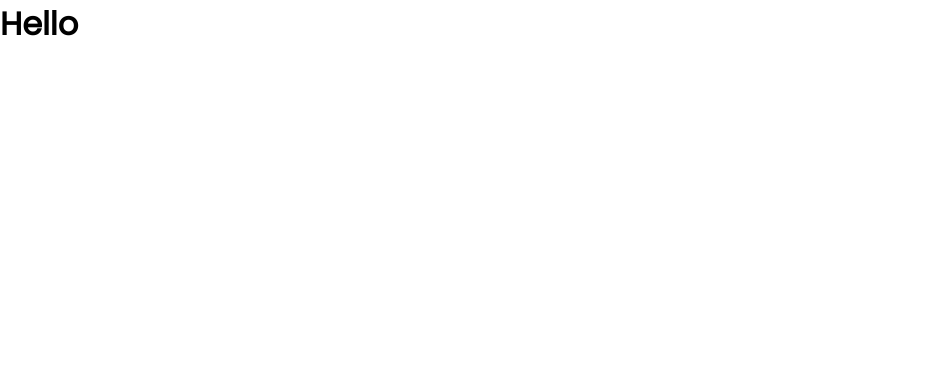
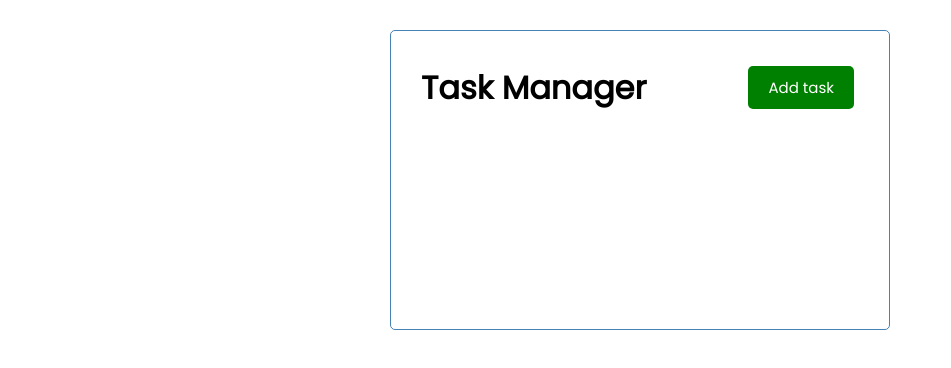
Before and after one commit to Anup4944/vue-js, a Vue app: page / in a window 1280 px wide. Shown: the top 368 px of the page, without its empty margins (0-951 px from the left). Built offline with nearby package versions, Linux system fonts and the light colour scheme.

Commit message:
learned to created components

```diff
--- a/src/App.vue
+++ b/src/App.vue
@@ -1,11 +1,14 @@
 <template>
-  <h1>Hello</h1>
+  <div class="container">
+    <HeaderVue title="Task Manager" />
+  </div>
 </template>
 
 <script>
+import HeaderVue from "./components/Header.vue";
 export default {
   name: "App",
-  components: {},
+  components: { HeaderVue },
 };
 </script>
 
--- /dev/null
+++ b/src/components/Button.vue
@@ -0,0 +1,15 @@
+<template>
+  <button class="btn" :style="{ background: color }">
+    {{ text }}
+  </button>
+</template>
+
+<script>
+export default {
+  name: "Button",
+  props: {
+    text: String,
+    color: String,
+  },
+};
+</script>
--- /dev/null
+++ b/src/components/Header.vue
@@ -0,0 +1,28 @@
+<template>
+  <header>
+    <h1>{{ title }}</h1>
+    <Button text="Add task" color="green" />
+  </header>
+</template>
+
+<script>
+import Button from "./Button.vue";
+export default {
+  name: "Header",
+  props: {
+    title: String,
+  },
+  components: {
+    Button,
+  },
+};
+</script>
+
+<style scoped>
+header {
+  display: flex;
+  justify-content: space-between;
+  align-items: center;
+  margin-bottom: 20px;
+}
+</style>
```
